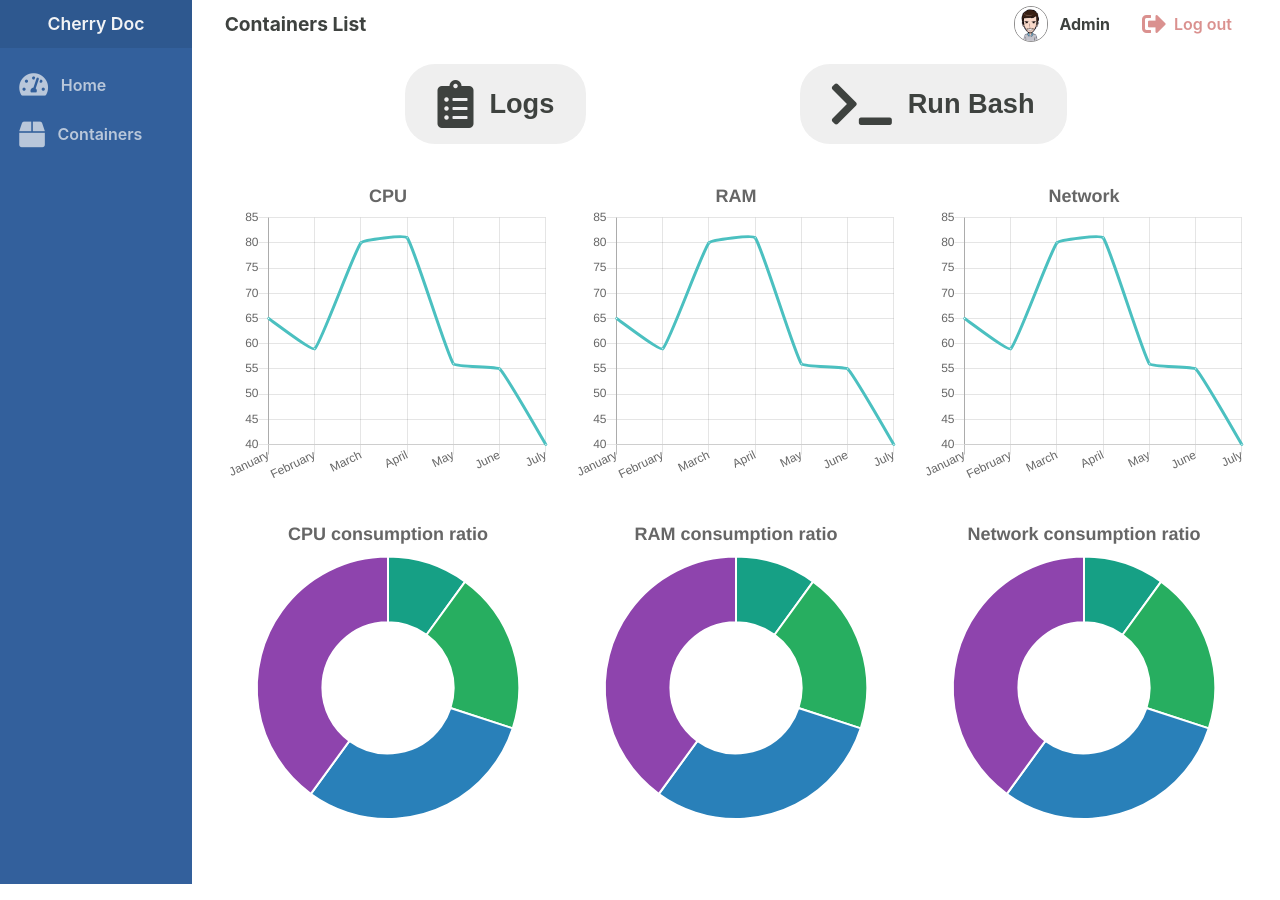
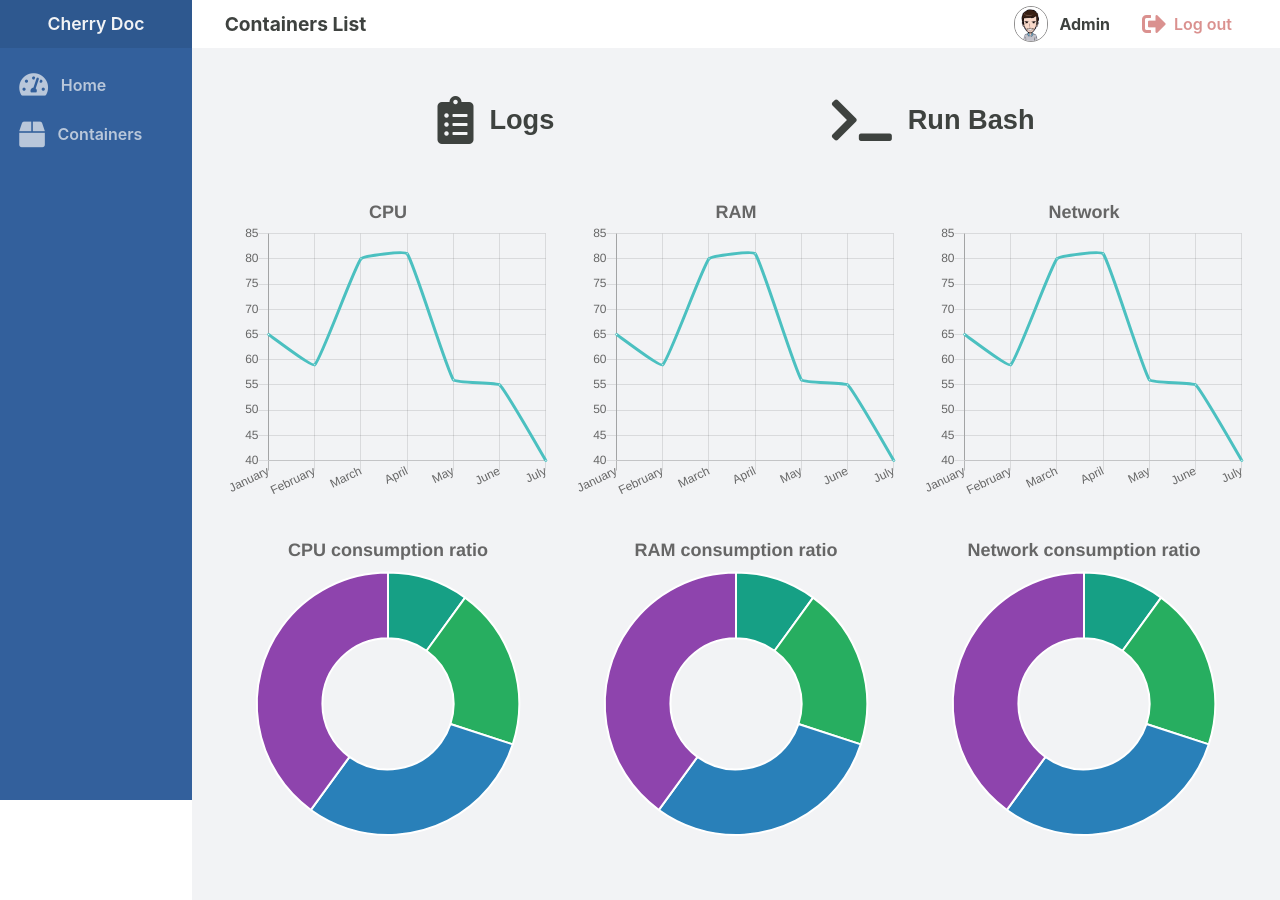
Before and after one commit to CherryDock/CherryDock, a React (Create React App) app: page /container-details/1 in a window 1280 px wide. Built offline with nearby package versions, Linux system fonts and the light colour scheme.

Commit message:
#33 Issue - the sidebar menu height

```diff
--- a/src/components/ContainerDetails/ActionButtons/action-buttons.module.scss
+++ b/src/components/ContainerDetails/ActionButtons/action-buttons.module.scss
@@ -1,4 +1,4 @@
-$button-background-color: #6fb2ed;
+$button-background-color: white;
 $button-color: #3e423f;
 
 .actionButtonsContainer {
@@ -11,10 +11,11 @@ $button-color: #3e423f;
       border-radius: 30px;
       padding: 1rem 2rem;
       border: none;
+      background-color: rgba($button-background-color, 0);
 
       &:hover {
           cursor: pointer;
-          background-color: rgba($button-background-color, .1);
+          background-color: rgba($button-background-color, .9);
           transform: scale(1.05);
       }
 
--- a/src/navigation/app-routing.module.scss
+++ b/src/navigation/app-routing.module.scss
@@ -1,17 +1,18 @@
 .layout {
-    display: flex;
+
 }
 
 .sidebar {
-    width: 15%;
-    min-height: 100%;
+  width: 15%;
+  height: 100vh;
+  position: fixed;
 
-    @media only screen and (max-width: 1050px) {
-        width: 20%;
-    }
-
+  @media only screen and (max-width: 1050px) {
+    width: 20%;
+  }
 }
 
 .appScreen {
-    flex: 1;
+  margin-left: 15%;
+  height: 100vh;
 }
--- a/src/screens/ContainerDetails/ContainerDetails.tsx
+++ b/src/screens/ContainerDetails/ContainerDetails.tsx
@@ -26,7 +26,7 @@ function ContainerDetails() {
     });
 
     return (
-        <div>
+        <div className={style.container}>
             <div className={style.actionButons}>
                 <ActionButtons />
             </div>
--- a/src/screens/ContainerDetails/container-details.module.scss
+++ b/src/screens/ContainerDetails/container-details.module.scss
@@ -1,5 +1,11 @@
+$background-screen-color: #f2f3f5;
+
+.container {
+  background-color: $background-screen-color;
+}
+
 .actionButons {
-    margin-top: 1rem;
+  padding-top: 2rem;
 }
 
 .containerStats {
```
Lines whose indentation alone changed are shown as unchanged.
